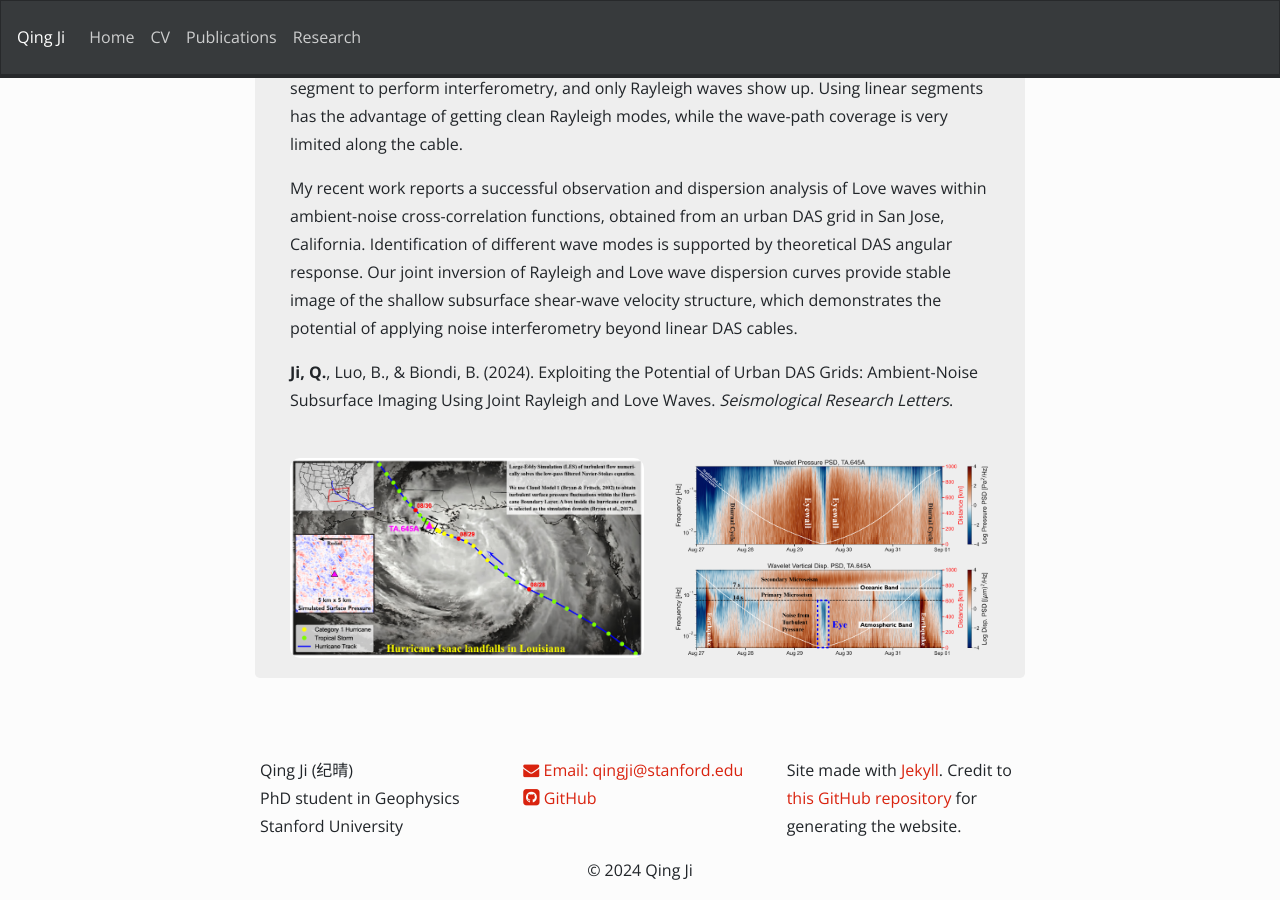
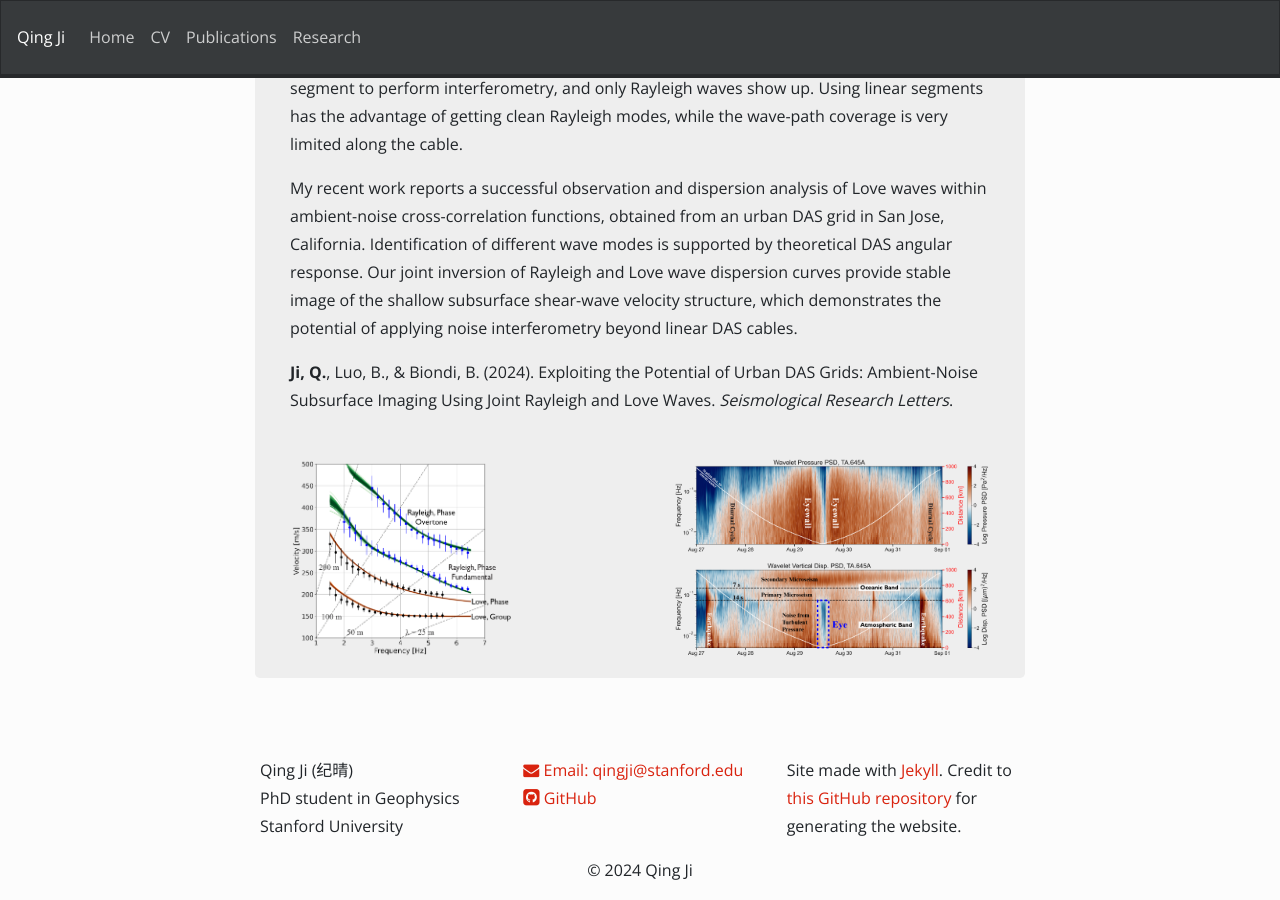
Before and after one commit to NickJi98/NickJi98.github.io, a Jekyll site: the page built from _pages/Research.md, in a window 1280 px wide and 900 px high, scrolled down 1183 px. Built offline with Jekyll 4.4.1, drawn with Linux system fonts in a browser that asks for light colours; nearby versions of some CDN libraries; a style sheet for code colours, icons or effects is not loaded.

Commit message:
Update Research.md

```diff
--- a/_pages/Research.md
+++ b/_pages/Research.md
@@ -66,7 +66,7 @@ iframe {
   <p>**Ji, Q.**, Luo, B., & Biondi, B. (2024). Exploiting the Potential of Urban DAS Grids: Ambient-Noise Subsurface Imaging Using Joint Rayleigh and Love Waves. _Seismological Research Letters_.</p>
 
   <br/>
-  <img align="left" src="{{ site.url }}{{ site.baseurl }}/images/site_Isaac.png" height="200px"/>
+  <img align="left" src="{{ site.url }}{{ site.baseurl }}/images/site_dispersion.png" height="200px"/>
   <img align="right" src="{{ site.url }}{{ site.baseurl }}/images/site_PSD.png" height="200px"/> <br/>
 </div>
 </div>
```
Also changed, not shown: images/site_dispersion.png (added).
